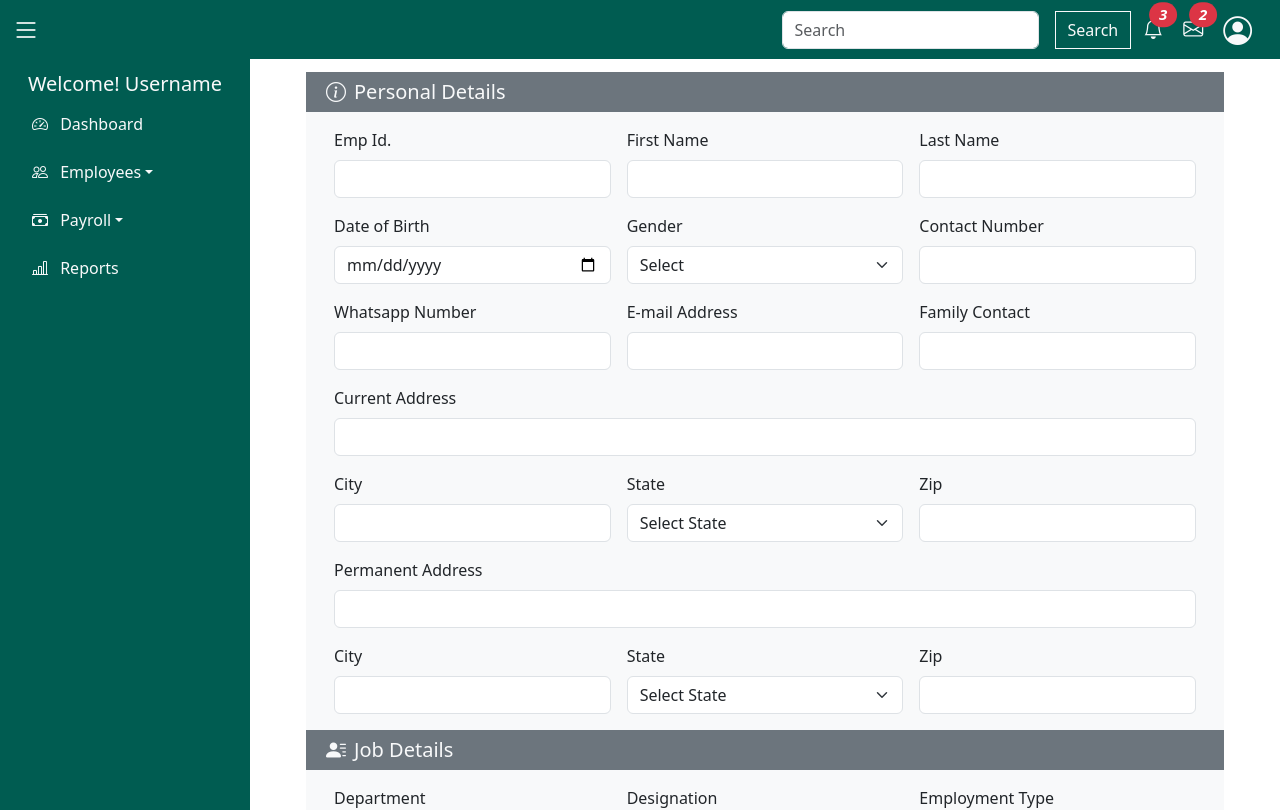
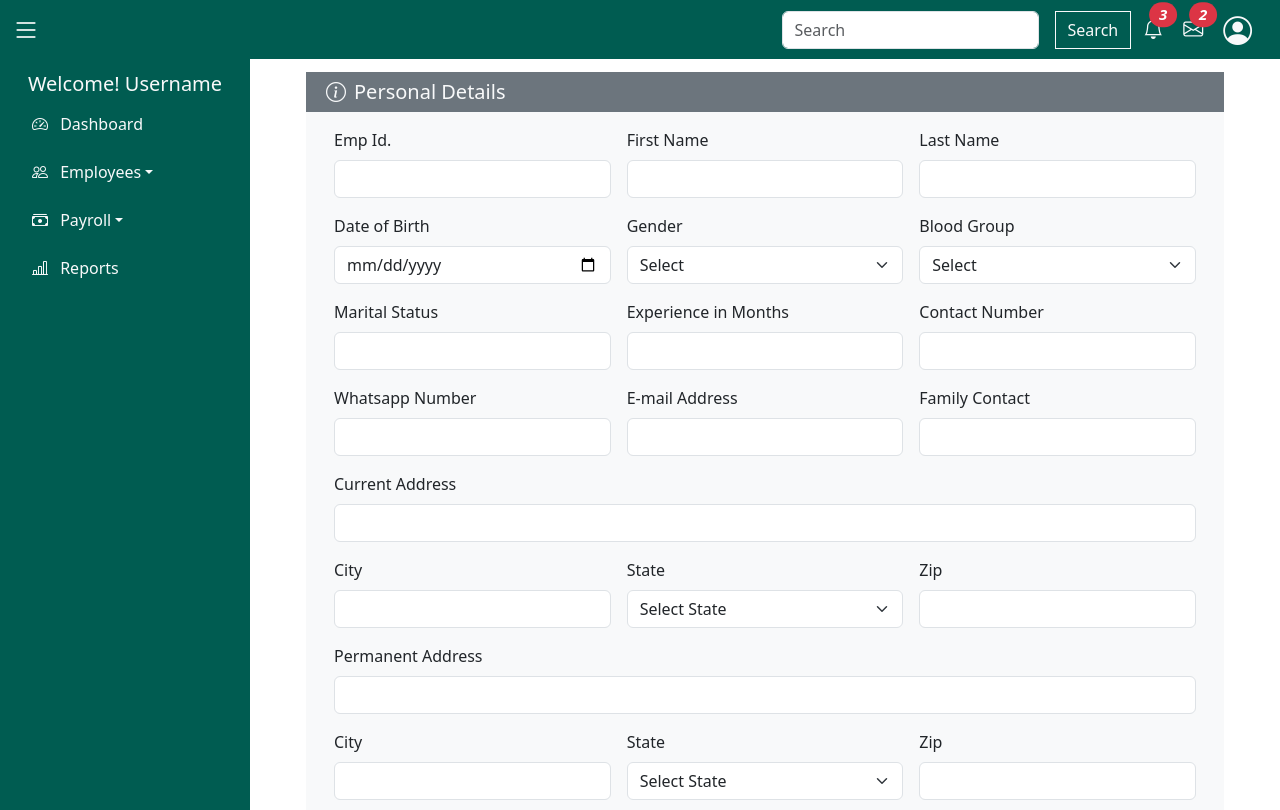
Before and after one commit to ankitsrajput/hrms, a React (Vite) app: page /admin/add-employee in a window 1280 px wide. Shown: the top 810 px of the page. Built offline with nearby package versions, Linux system fonts and the light colour scheme.

Commit message:
empadd update

```diff
--- a/src/Components/Admin/AddEmp.jsx
+++ b/src/Components/Admin/AddEmp.jsx
@@ -44,6 +44,28 @@ const AddEmp = () => {
                                     <option>Female</option>
                                     <option>Other</option>
                                 </select>
+                            </div>
+                            <div class="col-md-4">
+                                <label for="bloodgrp" class="form-label">Blood Group</label>
+                                <select id="bloodgrp" class="form-select">
+                                    <option selected>Select</option>
+                                    <option value="a+">A+</option>
+                                    <option value="a-">A-</option>
+                                    <option value="b+">B+</option>
+                                    <option value="b-">B-</option>
+                                    <option value="ba+">AB+</option>
+                                    <option value="ab-">AB-</option>
+                                    <option value="o+">O+</option>
+                                    <option value="o-">O-</option>
+                                </select>
+                            </div>
+                            <div class="col-md-4">
+                                <label for="maritalstatus" class="form-label">Marital Status</label>
+                                <input type="text" class="form-control" id="maritalstatus" />
+                            </div>
+                            <div class="col-md-4">
+                                <label for="experience" class="form-label">Experience in Months</label>
+                                <input type="text" class="form-control" id="experience" />
                             </div>
                             <div class="col-md-4">
                                 <label for="empContact" class="form-label">Contact Number</label>
```
